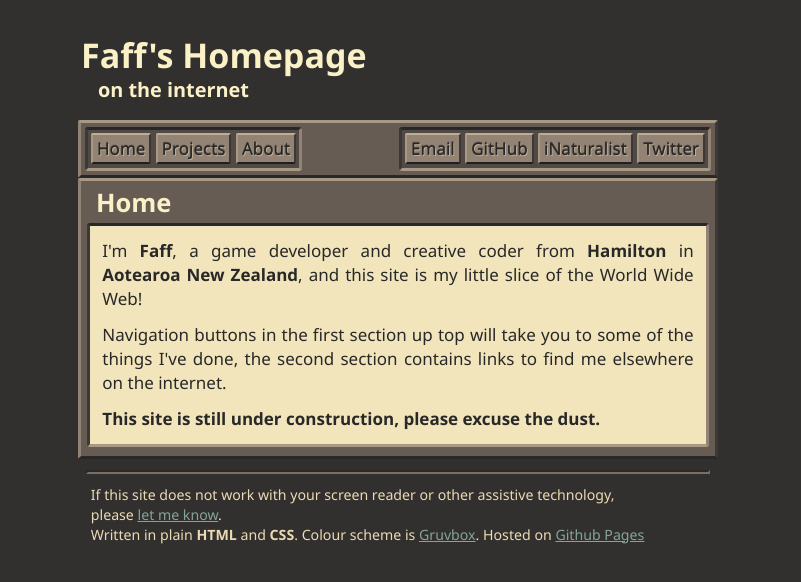
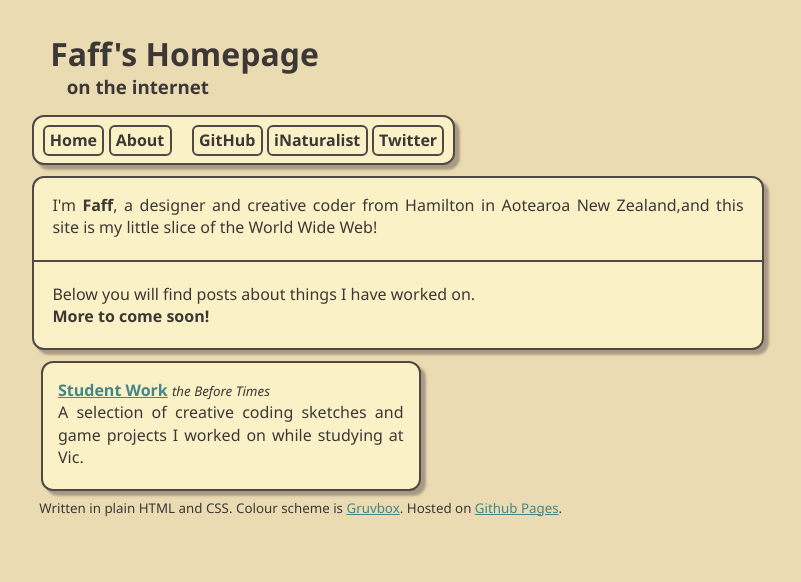
Before and after one commit to Faffotron/faffotron.github.io, a plain HTML site: page index.html in a window 1280 px wide. Shown: the whole page, without its empty margins (242-1043 px from the left). Drawn offline with Linux system fonts and the light colour scheme.

Commit message:
New CSS, switch to post structure

```diff
--- a/index.html
+++ b/index.html
@@ -3,7 +3,7 @@
 <head>
 	<meta charset="UTF-8">
 	<meta name="viewport" content="width=device-width, height=device-height, initial-scale=1.0"/>
-	<title>Faff's Homepage - Home</title>
+	<title>Faff's Homepage - Index</title>
 	<meta name="description" content="Faff's personal website, on the internet"/>
 	<link rel="stylesheet" type="text/css" href="/main.css">
 	<link rel="icon" type="image/png" sizes="32x32" href="/favicon-32x32.png">
@@ -15,49 +15,45 @@
 	<h3 class="site_subheading">on the internet</h3>
 </header>
 <nav>
-	<div class="flex outset bg3">
-		<div class="buttons_section inset bg2">
+	<div class="bold navigation box" style="margin:0;">
+		<span class="left_nav">
 			<a class="button" href="/index.html">Home</a>
-			<a class="button" href="/projects.html">Projects</a>
 			<a class="button" href="/about.html">About</a>
-		</div>
-		<div style="flex-grow:1"></div>
-		<div class="buttons_section inset bg2">
-			<a class="button" href="mailto:contactme@faffotron.com">Email</a>
+			&emsp;
+		</span>
+		<span class="right_nav">
 			<a class="button" href="https://github.com/faffotron">GitHub</a>
 			<a class="button" href="https://inaturalist.nz/people/faffotron">iNaturalist</a>
 			<a class="button" href="https://twitter.com/faffotron">Twitter</a>
-		</div>
+		</span>
 	</div>
 </nav>
 <main>
-<div class="outset bg3"> <article>
-	<h2>Home</h2>
-	<div class="inset light">
-		<p>
-			I'm <strong>Faff</strong>, a game developer and creative coder from <b>Hamilton</b>
-			in <wbr><b><span lang="mi">Aotearoa</span> <span class="chunk">New Zealand</span></b>,
-			and this site is my little slice of the World Wide Web!
-		</p><p>
-			Navigation buttons in the first section up top will take you to some of the things I've done,
-			the second section contains links to find me elsewhere on the internet.
-		</p>
-		<p>
-			<b>This site is still under construction, please excuse the dust.</b>
-		</p>
-	</div> </article>
+<div class="box"> <article>
+	<p>
+		I'm <strong>Faff</strong>, a designer and creative coder from Hamilton
+		in <wbr><span lang="mi">Aotearoa</span> <span class="chunk">New Zealand</span>,<wbr>
+		and this site is my little slice of the World Wide Web!
+	</p>
+	<hr>
+	<p>
+		Below you will find posts about things I have worked on. <br><b>More to come soon!</b>
+	</p>
+</article> </div>
+<div class="posts">
+<div class="box post">
+<p><a href="/posts/student_work.html"><b>Student Work</b></a> <small><i>the Before Times</i></small><br>A selection of creative coding sketches and game projects I worked on while studying at Vic.</p>
+</div>
+
 </div>
 </main>
 	<footer>
-		<hr>
 		<small>
 		<p style="text-align: left; hyphens: none;">
-			If this site does not work with your screen reader or other assistive technology,
-			<span class="chunk"> please <a class="dark" href="mailto:accessibility@faffotron.com">let me know</a>.<br></span>
-			<span class="chunk"> Written in plain <strong>HTML</strong> and <strong>CSS</strong>.</span>
+			<span class="chunk"> Written in plain HTML and CSS.</span>
 			<span class="chunk"> Colour scheme is
-				<a class="dark" href="https://github.com/gruvbox-community/gruvbox">Gruvbox</a>.</span>
-			<span class="chunk"> Hosted on <a class="dark" href="https://github.com/faffotron/faffotron.github.io">Github Pages</a></span>
+				<a href="https://github.com/gruvbox-community/gruvbox">Gruvbox</a>.</span>
+			<span class="chunk"> Hosted on <a class="dark" href="https://github.com/faffotron/faffotron.github.io">Github Pages</a>.</span>
 		</p>
 		</small>
 	</footer>
--- a/main.css
+++ b/main.css
@@ -1,164 +1,131 @@
 :root {
-	--bg0_h: #1D2021;
-	--bg0: #282828;
-	--bg0_s: #32302F;
-	--bg1: #3C3836;
-	--bg2: #504945;
-	--bg3: #665C54;
-	--bg4: #7C6F64;
-	--bg5: #928374;
-	--fg5: #928374;
-	--fg4: #A89984;
-	--fg3: #BDAE93;
-	--fg2: #D5C4A1;
-	--fg1: #EBDBB2;
-	--fg0_s: #F2E5BC;
-	--fg0: #FBF1C7;
-	--fg0_h: #F9F5D7;
+	--bg: #EBDBB2;
+	--box:  #FBF1C7;
+	--outline:  #504945;
+	--shadow:  #A89984;
+	--fg:  #3C3836;
+	--link:  #458588;
 
-	--blue_dark: #076678;
-	--blue: #458588;
-	--blue_bright: #83A598;
-
-	--purple_bright: #d3869b;
-	--purple: #b16286;
-	--purple_dark: #8f3f71;
+	--box_padding_v: 0.75ch;
+	--box_margin_v: 0.666em;
+	--box_padding_h: 1.25ch;
+	--content_padding_h: 1%;
 }
 h1,h2,h3,h4 {
-	padding: 0 3px;
-    color: var(--fg0);
+	padding: 0 var(--content_padding_h);
+	margin: 0.25ch 0 -0.4ch;
+}
+h1.site_heading {
+	margin: 6px 0 7.5px 1ch;
+	padding: 0 0;
 	line-height:1.0;
 }
-h2,h3,h4 {
-	margin: 0 0 8px 6px;
+h3.site_subheading {
+	margin: 0em 1em 1em 3.25ch;
+	padding: 0 0;
+	line-height:1.0;
 }
-h1.site_heading {
-	margin: 6px 0 7.5px 0;
-}
-h4 {
-	margin: 0 0;
-	padding: 0 1.5%;
-}
-h3.site_subheading {
-	margin: 0em 1em 1em 1em;
-	padding: 0 0;
-}
-h4.light {
-	color: var(--bg0_h);
+h4.title {
+	text-align:center;
 }
 
 body {
 	margin: 3% auto;
-	max-width: 50%;
+	max-width: min(95vw, 80ch);
 
 	font-family: "Segoe UI", Roboto, Helvetica, Arial, sans-serif;
-	font-size: 17px;
+	font-size: 16px;
 	line-height: 1.4;
-	color: var(--fg1);
+	color: var(--fg);
 
-	background-color: var(--bg0_s);
+	background-color: var(--bg);
 }
-@media screen and (max-width: 1080px) {
-	body {
-		max-width: 75%;
+
+.bold { font-weight: bold; }
+
+div.box {
+	border-style: solid;
+	border-width: 2px;
+	border-color: var(--outline);
+	border-radius: 12px;
+	background-color: var(--box);
+	box-shadow:
+		0.3em 0.3em 0.15em var(--shadow);
+	margin: var(--box_margin_v) 0em;
+	padding: var(--box_padding_v) var(--box_padding_h);
+}
+
+div.navigation {
+	padding: var(--box_padding_v) calc(0.75 * var(--box_padding_h));
+	display: inline-grid;
+	grid-template-areas:
+		'sitelinks outlinks';
+}
+
+.nav_sitelinks {
+	grid-area: sitelinks;
+}
+.nav_outlinks {
+	grid-area: outlinks;
+}
+
+div.posts {
+	padding: 0 min(1vw, 1ch);
+	display: inline-grid;
+	grid-template-columns: repeat(13, 1fr);
+	grid-column-gap: var(--box_margin_v);
+	grid-row-gap: var(--box_margin_v);
+}
+
+div.box.post {
+	grid-column: span 6;
+	margin: 0;
+}
+div.box.post:nth-child(4n), div.box.post:nth-child(4n-3) {
+	grid-column: span 7;
+}
+
+@media (max-width: 480px) {
+	div.navigation {
+		grid-template-areas:
+			'left_nav' 'right_nav';
 	}
-}
-@media screen and (max-width: 640px) {
-	body {
-		max-width: 96%;
+	div.posts {
+		grid-template-columns: 1fr;
+	}
+	div.box.post:nth-child(4n), div.box.post:nth-child(4n-3) {
+		grid-column: span 6;
 	}
 }
 
-div.window_outer {
-	border-style: solid;
-	border-width: 3px;
-	border-color: var(--fg2) var(--bg4) var(--bg3)  var(--fg3);
-	border-radius: 2px;
-    padding: 4px 6px;
-	background-color: var(--fg4);
-	color: var(--bg0);
-}
-div.window_title {
-	background-color: var(--blue_dark);
-}
-
-.inset {
-	border-style: solid;
-	border-width: 3px;
-	border-color: var(--bg0) var(--fg5) var(--fg4)  var(--bg1);
-	border-radius: 3px;
-}
-
-.outset {
-	border-style: solid;
-	border-width: 3px;
-	border-color: var(--fg4) var(--bg1) var(--bg0)  var(--fg5);
-    padding: 9px 6px;
-	border-radius: 2px;
-}
-
-.flex {
-	display: flex;
-	flex-wrap: wrap;
-	padding: 2px 2px 2px 2px;
-}
-
-.buttons_section {
-	padding: 2px 3px;
-	margin: 2px 2px;
-}
-
+a {
+	white-space: nowrap;
+				color: var(--link); }
+a:hover { 		color: var(--fg); }
+a:active { 		color: var(--fg); }
 a.button {
 	border-style: solid;
 	border-width: 2px;
-	border-color: var(--fg3) var(--bg1) var(--bg0_h)  var(--fg4);
-	border-radius: 2px;
-	background-color: var(--fg5);
-	color: var(--bg0);
-	padding: 2px 4px;
-	margin: 0 0;
-	text-shadow:
-		0px -1px 0px var(--bg2),
-		1px 1px 0px var(--fg3);
+	border-radius: 6px;
+	border-color: var(--outline);
+	color: var(--fg);
+	background-color: var(--box);
+	padding: 0.1515em 0.33em;
 	line-height: 2.0;
 	text-decoration: none;
 }
 a.button:hover {
-	background-color: var(--bg3);
-	color: var(--fg0);
+	background-color: var(--outline);
+	color: var(--box);
 }
 a.button:active {
-	border-color: var(--bg0_h) var(--fg5) var(--fg4)  var(--bg1);
+	border-color: var(--bg0_h);
 	color: var(--fg0);
 }
 
-.bg2 {
-	background-color: var(--bg2);
-	color: var(--fg0);
-}
-.bg3 {
-	background-color: var(--bg3);
-	color: var(--fg0);
-}
-.bg4 {
-	background-color: var(--bg4);
-	color: var(--fg0);
-}
-.bg5 {
-	background-color: var(--bg5);
-	color: var(--bg0_h);
-}
-
-.bold { font-weight: bold; }
-
-div.light {
-	background-color: var(--fg0_s);
-	color: var(--bg0);
-}
-
 p {
-	padding: 0 2%;
-	margin: 0.75em 0;
+	padding: 0 var(--content_padding_h);
+	margin: 1.0ch 0 1.5ch;
 	hyphens: auto;
 	text-align: justify;
 	text-justify: auto;
@@ -179,40 +146,22 @@ ul.nobullets {
 	margin: 0.25em 1.0em;
 }
 
-a {
-	white-space: nowrap;
-				color: var(--blue_dark); }
-a:hover { 		color: var(--purple); }
-a:active { 		color: var(--purple_dark); }
-a.dark {		color: var(--blue_bright); }
-a.dark:hover { 	color: var(--blue); }
-a.dark:active { color: var(--blue_dark); }
-
 img {
 	border-style: solid;
-	border-width: 3px;
-	border-color: var(--bg2) var(--fg4) var(--fg3)  var(--bg3);
-	border-radius: 3px;
-	width: 95%;
+	border-width: 2px;
+	border-color: var(--outline);
+	border-radius: 12px;
+	width: min(60ch, 95%);
 	display: block;
-	margin: 1% auto;
+	box-shadow:
+		0.2em 0.2em 0.15em var(--shadow);
+	margin: calc(3 * var(--content_padding_h)) auto calc(4 * var(--content_padding_h));
 }
 
 hr {
 	border-style: solid;
-	border-width: 2px;
-	border-color: var(--bg0) var(--bg4) var(--bg4) var(--bg0);
-	background-color: var(--fg4);
-	margin: 0.66em 8px;
-}
-hr.light {
-	border-color: var(--fg1) var(--fg3) var(--fg4) var(--fg2);
-	background-color: var(--bg4);
-	margin: 0.66em 3%;
-}
-hr.plain {
-	border-style: none;
-	height: 2px;
+	color: var(--outline);
+	margin: calc(3 * var(--content_padding_h)) calc(-1 * var(--box_padding_h));
 }
 
 blockquote {
```
Also changed, not shown: about.html (+20 -26 lines), posts/student_work.html (added, +113 -0 lines), projects.html (deleted, +0 -63 lines), projects/student_gamedev.html (deleted, +0 -96 lines), projects/student_sketches.html (deleted, +0 -93 lines).
